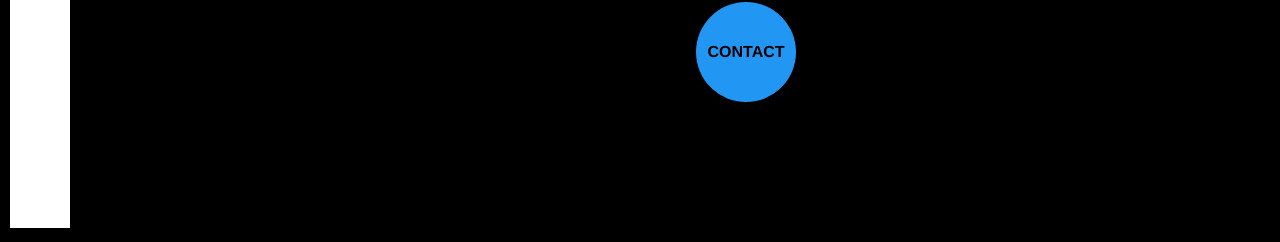
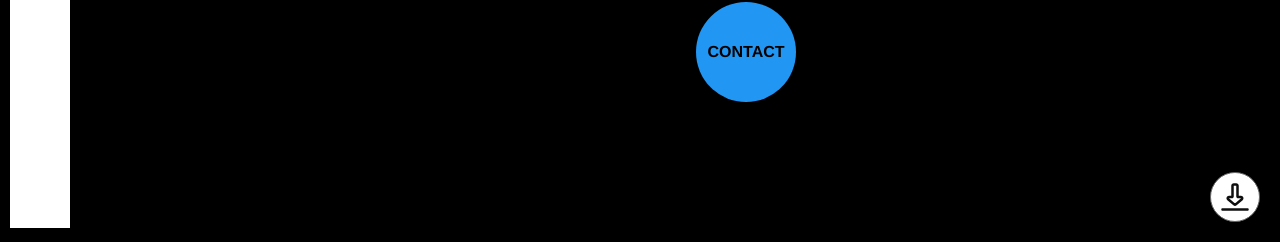
Before and after one commit to vonyms/portfolio-v2, a plain HTML site: page index.html in a window 1280 px wide. Shown: the part 558-800 px from the top of the page. Drawn offline with nearby package versions, Linux system fonts and the light colour scheme.

Commit message:
update home

```diff
--- a/assets/css/components/nav.scss
+++ b/assets/css/components/nav.scss
@@ -3,7 +3,6 @@
 
 .navbar
 {
-    position: relative;
     background: #fff;
     width: 60px;
     height: 97vh;
@@ -13,6 +12,7 @@
     position: fixed;
     top: 10px;
     left: 10px;
+    z-index: 1;
 
     @media screen and (max-width: 800px) {
         height: 100%;
--- a/assets/css/components/projet.scss
+++ b/assets/css/components/projet.scss
@@ -144,6 +144,9 @@ $color_1: #0fc70f;
                 .address {
                     color: gray;
                     font-size: 13px;
+					a {
+						color: $color_1 !important;
+					}
                 }
 				&:last-child {
 					.info {
--- a/assets/css/components/resume.scss
+++ b/assets/css/components/resume.scss
@@ -162,3 +162,18 @@ $color_1: #ffa117;
 		}
 	}
 }
+
+.download {
+	position: fixed;
+	bottom: 20px;
+	right: 20px;
+	width: 50px;
+	height: 50px;
+	background-color: #fff; /* Couleur de fond du bouton */
+	border: 1px solid #666;
+	border-radius: 50%;
+	z-index: 9999;
+	display: flex;
+	justify-content: center;
+	align-items: center;
+  }
--- a/index.html
+++ b/index.html
@@ -256,6 +256,7 @@
             </div>
         </section>
 
+        <!-- contact -->
         <section class="section-contact" id="contact">
             <div class="section-contact--int">
                 <div class="container">
@@ -280,6 +281,14 @@
                 </div>
             </div>
         </section>
+
+        <!-- download file -->
+        <a href="./assets/pdf/cv.pdf" class="download" download>
+            <svg width="30px" height="auto" viewBox="0 0 24 24" fill="none" xmlns="http://www.w3.org/2000/svg">
+                <path fill-rule="evenodd" clip-rule="evenodd" d="M23 22C23 22.5523 22.5523 23 22 23H2C1.44772 23 1 22.5523 1 22C1 21.4477 1.44772 21 2 21H22C22.5523 21 23 21.4477 23 22Z" fill="#0F0F0F"/>
+                <path fill-rule="evenodd" clip-rule="evenodd" d="M13.3099 18.6881C12.5581 19.3396 11.4419 19.3396 10.6901 18.6881L5.87088 14.5114C4.47179 13.2988 5.32933 11 7.18074 11L9.00001 11V3C9.00001 1.89543 9.89544 1 11 1L13 1C14.1046 1 15 1.89543 15 3L15 11H16.8193C18.6707 11 19.5282 13.2988 18.1291 14.5114L13.3099 18.6881ZM11.3451 16.6091C11.7209 16.9348 12.2791 16.9348 12.6549 16.6091L16.8193 13H14.5C13.6716 13 13 12.3284 13 11.5V3L11 3V11.5C11 12.3284 10.3284 13 9.50001 13L7.18074 13L11.3451 16.6091Z" fill="#0F0F0F"/>
+            </svg>
+        </a>
     </main>
     <footer>
 
```
Also changed, not shown: assets/css/components/nav.css, assets/css/components/projet.css, assets/css/components/resume.css, assets/css/style.css, assets/img/me.jpg, 4 other files.
